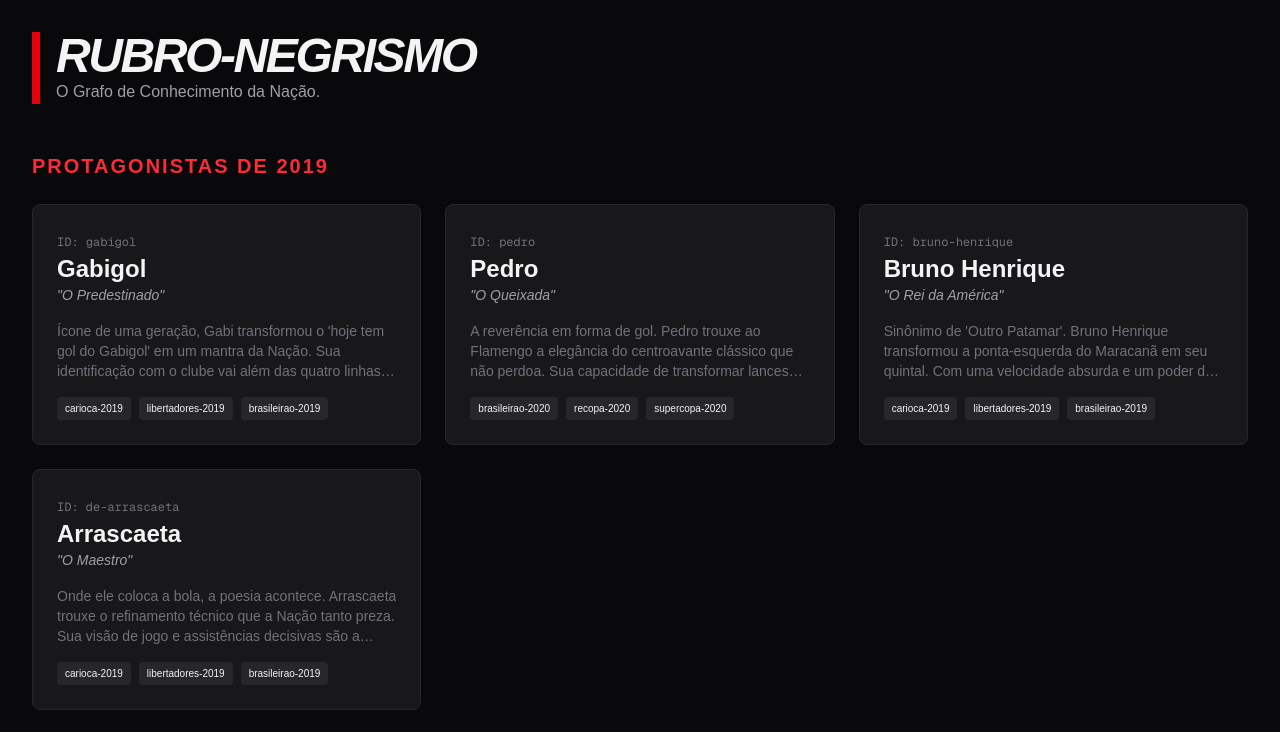
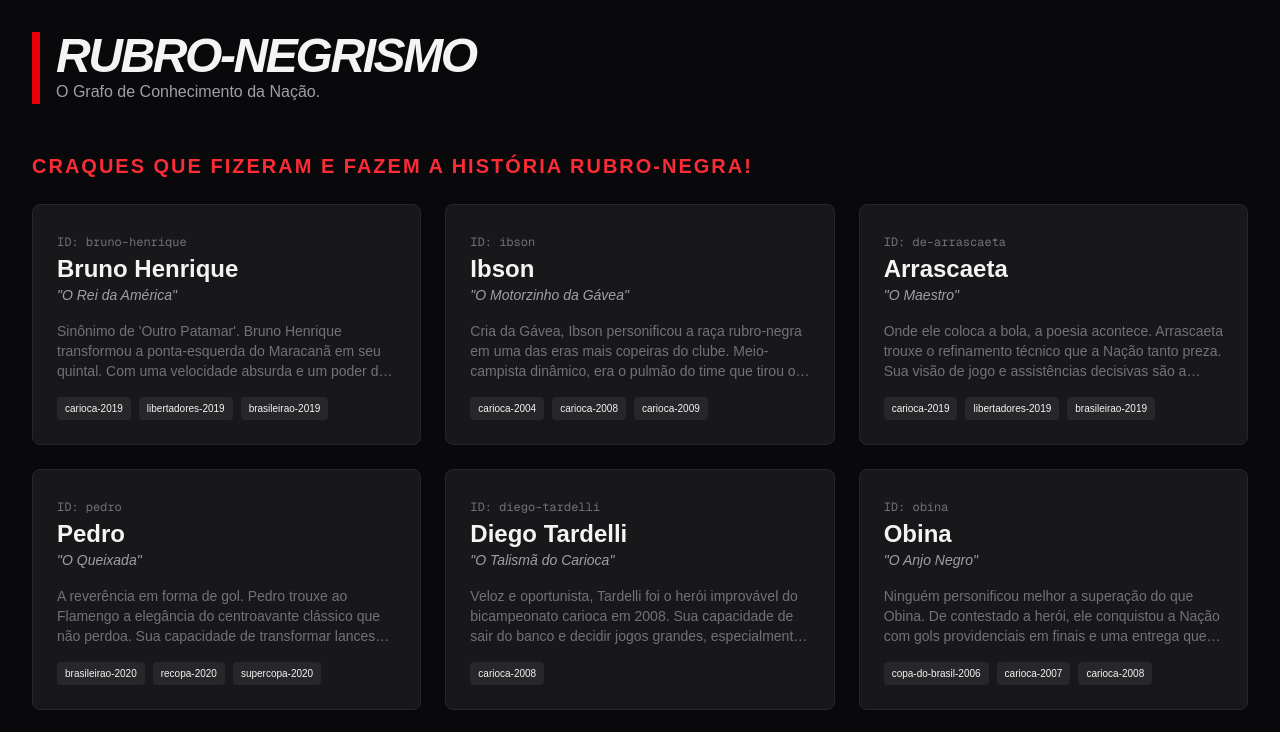
Before and after one commit to xanwerneck/rubronegrismo, a Next.js app: page / in a window 1280 px wide. Shown: the top 732 px of the page. Built offline with nearby package versions, Linux system fonts and the light colour scheme.

Commit message:
add more data to the project

```diff
--- a/app/jogadores/[id]/page.js
+++ b/app/jogadores/[id]/page.js
@@ -52,11 +52,12 @@
           <p className="text-lg leading-relaxed text-zinc-300">
             {jogador.bio_flamenguista}
           </p>
-
-          <div className="mt-8 bg-zinc-900 p-6 rounded-lg border-l-4 border-red-600">
-            <h3 className="font-bold text-red-500 uppercase text-sm mb-2">Momento Chave</h3>
-            <p className="italic text-zinc-300">{jogador.momento_chave}</p>
-          </div>
+          {jogador.momento_chave && (
+            <div className="mt-8 bg-zinc-900 p-6 rounded-lg border-l-4 border-red-600">
+              <h3 className="font-bold text-red-500 uppercase text-sm mb-2">Momento Chave</h3>
+              <p className="italic text-zinc-300">{jogador.momento_chave}</p>
+            </div>
+          )}
         </div>
 
         {/* Coluna das Conquistas (O Grafo em ação) */}
--- a/app/page.js
+++ b/app/page.js
@@ -1,6 +1,16 @@
 import Link from 'next/link';
 
 import jogadores from '../data/jogadores.json';
+
+const shuffle = (array) => {
+  for (let i = array.length - 1; i > 0; i--) {
+    // Generate a random index from 0 to i
+    const j = Math.floor(Math.random() * (i + 1));
+    // Swap elements array[i] and array[j]
+    [array[i], array[j]] = [array[j], array[i]];
+  }
+  return array;
+}
 
 export default function Home() {
   return (
@@ -14,11 +24,11 @@
 
       <section>
         <h2 className="text-xl font-bold mb-6 text-red-500 uppercase tracking-widest">
-          Protagonistas de 2019
+          Craques que fizeram e fazem a história Rubro-Negra!
         </h2>
 
         <div className="grid grid-cols-1 md:grid-cols-3 gap-6">
-          {jogadores.map((j) => (
+          {shuffle(jogadores).map((j) => (
             <Link href={`/jogadores/${j.id}`} key={j.id}>
               <div className="bg-zinc-900 border border-zinc-800 p-6 rounded-lg hover:border-red-600 cursor-pointer transition-all group">
                 <span className="text-xs font-mono text-zinc-500">ID: {j.id}</span>
--- a/data/jogadores.json
+++ b/data/jogadores.json
@@ -128,5 +128,147 @@
       "carioca-2024"
     ],
     "momento_chave": "O cruzamento de bicicleta para o gol de empate em Lima e o gol de bicicleta contra o Ceará (Puskás-worthy)."
+  },
+  {
+    "id": "ibson",
+    "nome_popular": "Ibson",
+    "image_url": "https://lncimg.lance.com.br/cdn-cgi/image/width=950,quality=75,fit=pad,format=webp/uploads/2017/05/26/59289e4adf1c2.jpeg",
+    "alcunha": "O Motorzinho da Gávea",
+    "bio_flamenguista": "Cria da Gávea, Ibson personificou a raça rubro-negra em uma das eras mais copeiras do clube. Meio-campista dinâmico, era o pulmão do time que tirou o Flamengo de situações difíceis e o levou de volta ao topo do Rio e do Brasil.",
+    "trajetoria": {
+      "chegada": "2003-01-01",
+      "origem": "Base (Ninho do Urubu)",
+      "status": "Aposentado",
+      "numero_camisa": [
+        "7",
+        "10"
+      ]
+    },
+    "estatisticas_resumo": {
+      "posicao": "Meio-campista",
+      "pe_preferido": "Direito",
+      "perfil_comportamental": "Incansável e Identificado"
+    },
+    "conquistas_ids": [
+      "carioca-2004",
+      "carioca-2008",
+      "carioca-2009",
+      "brasileirao-2009"
+    ],
+    "curiosidade_comunidade": "Sua comemoração fazendo o 'gesto da choradeira' em 2008 tornou-se icônica na provocação ao rival, simbolizando o espírito provocador e vencedor daquele elenco."
+  },
+  {
+    "id": "obina",
+    "nome_popular": "Obina",
+    "image_url": "https://s2.glbimg.com/JjUJjEW6nGcyi4fSgHVzCmeLOvA=/166x0:827x928/400x562/s.glbimg.com/es/ge/f/original/2015/08/17/obina2_glo.jpg",
+    "alcunha": "O Anjo Negro",
+    "bio_flamenguista": "Ninguém personificou melhor a superação do que Obina. De contestado a herói, ele conquistou a Nação com gols providenciais em finais e uma entrega que fazia o Maracanã cantar em uníssono que ele era melhor que os maiores do mundo.",
+    "trajetoria": {
+      "chegada": "2005-02-01",
+      "origem": "Vitória / Al-Ittihad",
+      "status": "Aposentado",
+      "numero_camisa": [
+        "18",
+        "9"
+      ]
+    },
+    "estatisticas_resumo": {
+      "posicao": "Centroavante",
+      "pe_preferido": "Direito",
+      "perfil_comportamental": "Decisivo e Carismático"
+    },
+    "conquistas_ids": [
+      "copa-do-brasil-2006",
+      "carioca-2007",
+      "carioca-2008",
+      "carioca-2009",
+      "brasileirao-2009"
+    ],
+    "curiosidade_comunidade": "Sua música 'Obina é melhor que Eto'o' surgiu após uma sequência de gols decisivos em 2006, comparando-o ao então melhor atacante do mundo que brilhava no Barcelona."
+  },
+  {
+    "id": "leo-moura",
+    "nome_popular": "Léo Moura",
+    "image_url": "https://s2.glbimg.com/8BfbH_HOBC3dSTj6Qc_7qA81CyA=/0x0:1024x1269/320x397/s.glbimg.com/es/ge/f/original/2014/07/29/leomoura_flamengo_gilvandesouza.jpg",
+    "alcunha": "O Eterno Camisa 2",
+    "bio_flamenguista": "Dono da lateral-direita por 10 anos, Léo Moura aliou técnica refinada a uma longevidade impressionante. Capitão em diversas conquistas, ele atravessou diferentes gerações do clube sempre como uma referência de qualidade e amor à camisa.",
+    "trajetoria": {
+      "chegada": "2005-07-12",
+      "origem": "Bragantino / Fluminense",
+      "status": "Aposentado",
+      "numero_camisa": [
+        "2"
+      ]
+    },
+    "estatisticas_resumo": {
+      "posicao": "Lateral-Direito",
+      "pe_preferido": "Direito",
+      "perfil_comportamental": "Técnico e Líder"
+    },
+    "conquistas_ids": [
+      "copa-do-brasil-2006",
+      "carioca-2007",
+      "carioca-2008",
+      "carioca-2009",
+      "brasileirao-2009",
+      "carioca-2011",
+      "copa-do-brasil-2013",
+      "carioca-2014"
+    ],
+    "curiosidade_comunidade": "É um dos raros jogadores que atuou pelos quatro grandes do Rio, mas declarou abertamente que seu coração sempre foi rubro-negro, tornando-se um ídolo geracional na Gávea."
+  },
+  {
+    "id": "ronaldo-angelim",
+    "nome_popular": "Ronaldo Angelim",
+    "image_url": "https://s2-ge.glbimg.com/VTWMpwY6WLseonc8yS24Z2YLMBs=/0x0:1200x910/984x0/smart/filters:strip_icc()/i.s3.glbimg.com/v1/AUTH_bc8228b6673f488aa253bbcb03c80ec5/internal_photos/bs/2020/4/2/fkzuCBRuWp0OHMlSZM8A/angelim.jpg",
+    "alcunha": "O Magro de Aço",
+    "bio_flamenguista": "Simples, silencioso e implacável. Angelim conquistou a Nação não pelas palavras, mas pela segurança na zaga e pelo momento mais icônico de 2009: o cabeceio certeiro que tirou o grito de 'Hexa' da garganta após 17 anos de espera.",
+    "trajetoria": {
+      "chegada": "2006-01-05",
+      "origem": "Fortaleza",
+      "status": "Aposentado",
+      "numero_camisa": [
+        "4"
+      ]
+    },
+    "estatisticas_resumo": {
+      "posicao": "Zagueiro",
+      "pe_preferido": "Esquerdo",
+      "perfil_comportamental": "Humilde e Decisivo"
+    },
+    "conquistas_ids": [
+      "copa-do-brasil-2006",
+      "carioca-2007",
+      "carioca-2008",
+      "carioca-2009",
+      "brasileirao-2009",
+      "carioca-2011"
+    ],
+    "curiosidade_comunidade": "Sua famosa frase após o título de 2009 resume seu espírito: 'O meu gol foi apenas um detalhe, o importante é que o Flamengo é campeão'."
+  },
+  {
+    "id": "diego-tardelli",
+    "nome_popular": "Diego Tardelli",
+    "image_url": "https://fla-media.mundobola.com/media/2022/02/tardelli-flamengo-atletico-supercopa.jpg",
+    "alcunha": "O Talismã do Carioca",
+    "bio_flamenguista": "Veloz e oportunista, Tardelli foi o herói improvável do bicampeonato carioca em 2008. Sua capacidade de sair do banco e decidir jogos grandes, especialmente com gols nos minutos finais, garantiu seu lugar na galeria de predestinados da Nação.",
+    "trajetoria": {
+      "chegada": "2008-01-15",
+      "origem": "São Paulo / PSV Eindhoven",
+      "status": "Aposentado",
+      "numero_camisa": [
+        "9",
+        "11"
+      ]
+    },
+    "estatisticas_resumo": {
+      "posicao": "Atacante",
+      "pe_preferido": "Direito",
+      "perfil_comportamental": "Oportunista e Veloz"
+    },
+    "conquistas_ids": [
+      "carioca-2008"
+    ],
+    "curiosidade_comunidade": "Seu gol por cobertura contra o Botafogo na final do Carioca de 2008, aos 44 minutos do segundo tempo, é um dos gols mais celebrados daquela década no Maracanã."
   }
 ]
--- a/data/titulos.json
+++ b/data/titulos.json
@@ -78,5 +78,58 @@
       "gerson",
       "everton-ribeiro"
     ]
+  },
+  {
+    "id": "carioca-2008",
+    "titulo": "Campeonato Carioca 2008",
+    "image_url": "https://http2.mlstatic.com/D_NQ_NP_2X_718977-MLB48771807430_012022-F.webp",
+    "ano": 2008,
+    "treinador": "Joel Santana",
+    "narrativa_torcedor": "O ano do 'Chororô'. Com o carisma de Papai Joel e a estrela de Obina, o Flamengo superou o Botafogo e provou que o Rio de Janeiro é território rubro-negro.",
+    "finais": [
+      {
+        "jogo": 1,
+        "placar": "Flamengo 1 x 0 Botafogo",
+        "gols": [
+          {
+            "jogador_id": "obina",
+            "minuto": "80'"
+          }
+        ]
+      },
+      {
+        "jogo": 2,
+        "placar": "Botafogo 1 x 3 Flamengo",
+        "gols": [
+          {
+            "jogador_id": "obina",
+            "minuto": "48'"
+          },
+          {
+            "jogador_id": "obina",
+            "minuto": "90+2'"
+          },
+          {
+            "jogador_id": "diego-tardelli",
+            "minuto": "81'"
+          }
+        ]
+      }
+    ],
+    "elenco_ids": [
+      "bruno",
+      "leo-moura",
+      "fabio-luciano",
+      "ronaldo-angelim",
+      "juan",
+      "cristian",
+      "kleberson",
+      "ibson",
+      "toró",
+      "marcinho",
+      "souza",
+      "obina",
+      "diego-tardelli"
+    ]
   }
 ]
--- a/next.config.mjs
+++ b/next.config.mjs
@@ -4,23 +4,7 @@
     remotePatterns: [
       {
         protocol: 'https',
-        hostname: 'placehold.co',
-      },
-      {
-        protocol: 'https',
-        hostname: 'conteudo.imguol.com.br',
-      },
-      {
-        protocol: 'https',
-        hostname: 'fla-media.mundobola.com',
-      },
-      {
-        protocol: 'https',
-        hostname: 'midias.agazeta.com.br',
-      },
-      {
-        protocol: 'https',
-        hostname: 'media.gettyimages.com',
+        hostname: '*',
       }
     ],
   },
```
